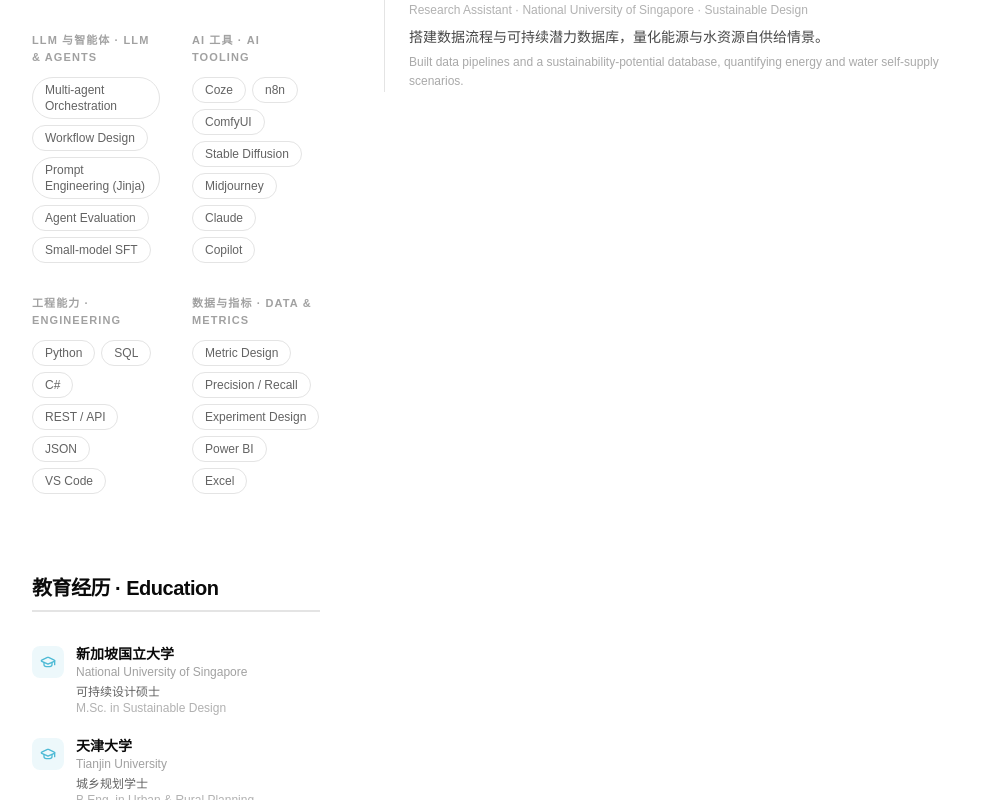
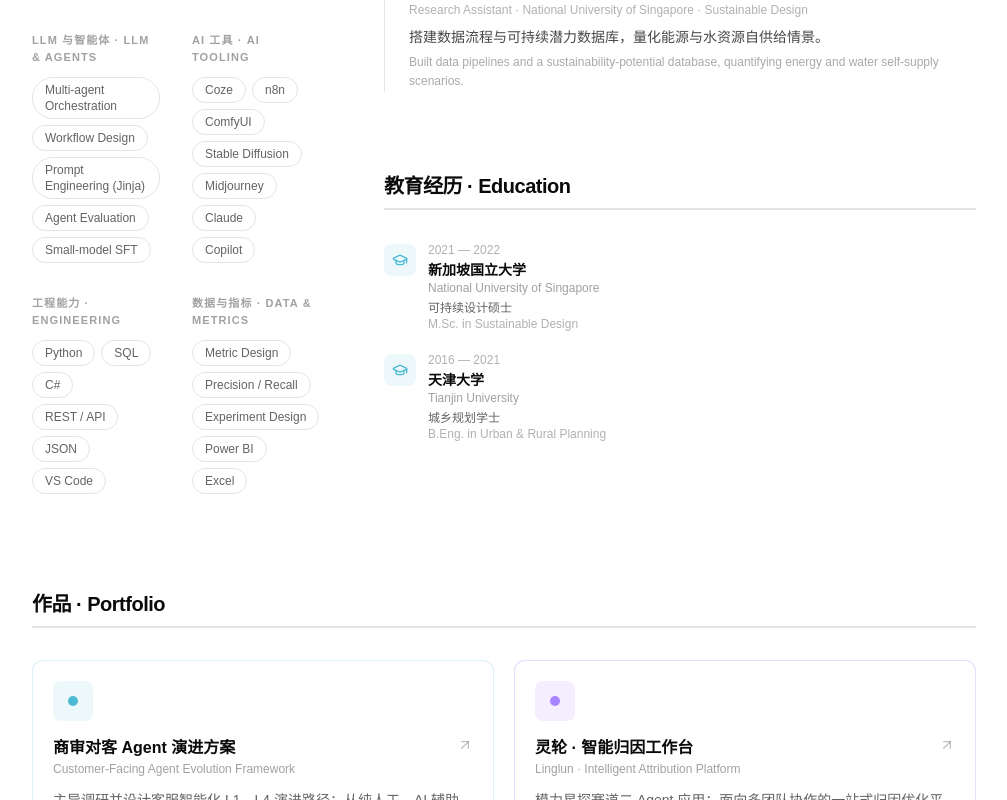
Before and after one commit to Yoria97/personal-site, a React (Vite) app: page / in a window 1280 px wide. Shown: the part 1540-2340 px from the top of the page, without its empty margins (136-1143 px from the left). Built offline with nearby package versions, Linux system fonts and the light colour scheme; no server answers.

Commit message:
feat: move Education to right column, add time periods

```diff
--- a/src/components/sections/Education.tsx
+++ b/src/components/sections/Education.tsx
@@ -13,7 +13,8 @@ export default function Education() {
               <GraduationCap className="size-4" />
             </span>
             <div className="min-w-0">
-              <p className="text-sm font-semibold text-foreground">{item.school.zh}</p>
+              <p className="text-xs text-muted-foreground/50">{item.period.zh}</p>
+              <p className="mt-0.5 text-sm font-semibold text-foreground">{item.school.zh}</p>
               <p className="text-xs text-muted-foreground/60">{item.school.en}</p>
               <p className="mt-1 text-xs text-muted-foreground">{item.degree.zh}</p>
               <p className="text-xs text-muted-foreground/50">{item.degree.en}</p>
--- a/src/data/content.ts
+++ b/src/data/content.ts
@@ -22,10 +22,12 @@ export const education = {
     {
       school: { zh: '新加坡国立大学', en: 'National University of Singapore' },
       degree: { zh: '可持续设计硕士', en: 'M.Sc. in Sustainable Design' },
+      period: { zh: '2021 — 2022', en: '2021 — 2022' },
     },
     {
       school: { zh: '天津大学', en: 'Tianjin University' },
       degree: { zh: '城乡规划学士', en: 'B.Eng. in Urban & Rural Planning' },
+      period: { zh: '2016 — 2021', en: '2016 — 2021' },
     },
   ],
 }
--- a/src/pages/HomePage.tsx
+++ b/src/pages/HomePage.tsx
@@ -21,11 +21,11 @@ export default function HomePage() {
           <aside className="w-full shrink-0 lg:w-72">
             <About />
             <Skills />
-            <Education />
           </aside>
           {/* 右侧主栏：经历 */}
           <main className="min-w-0 flex-1">
             <Timeline />
+            <Education />
           </main>
         </div>
       </div>
```
